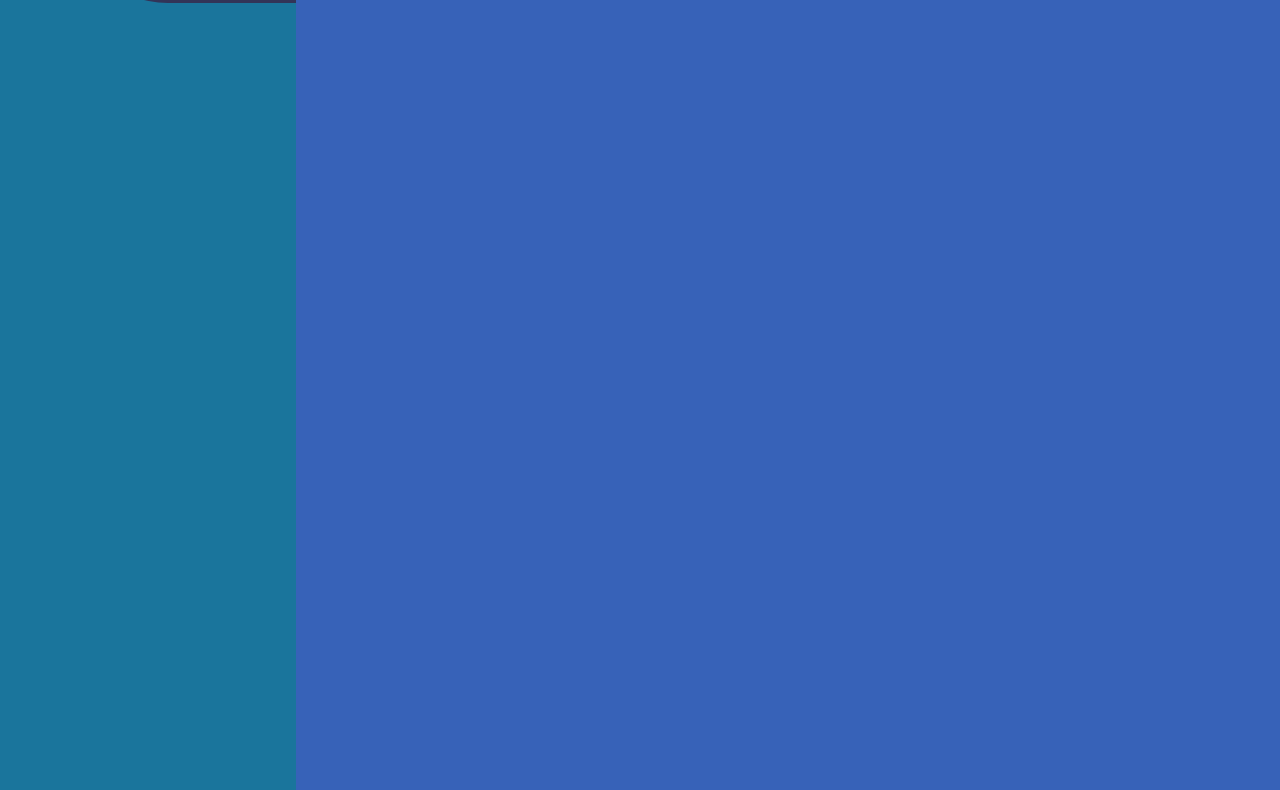
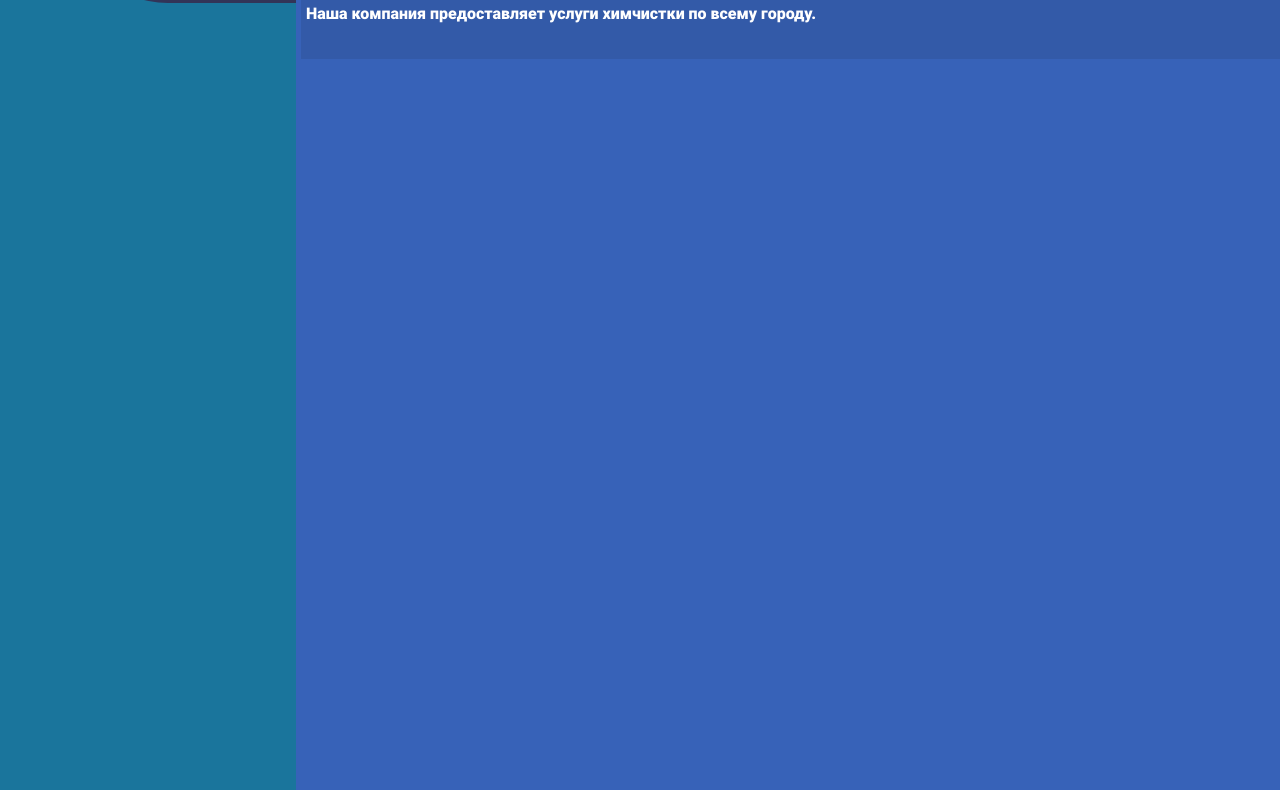
Before and after one commit to olvaesss/MyShopWebsite, a website: page HTML/index.html in a window 1280 px wide. Shown: the part 234-1024 px from the top of the page. Drawn offline with Linux system fonts and the light colour scheme.

Commit message:
Update 1.5.1
Just adding some styles and divs of main content at index page

```diff
--- a/CSS/MainStyles.css
+++ b/CSS/MainStyles.css
@@ -70,7 +70,7 @@ margin-left: 360px;
     width: 33%;
     margin-left: 40px;
 }
-.Container_1{
+.Container_1_footer{
     font-size: 20px;
     margin-top: 20px;
     width: 33%;
--- a/CSS/index.css
+++ b/CSS/index.css
@@ -29,4 +29,13 @@
     background-color:rgb(55, 98, 184);
     height: 1000px;
     width: 1000px;
+    padding: 5px 5px 5px 5px;
 }
+
+.Container_1{
+    padding: 5px 5px 5px 5px;
+    background-color:rgb(51, 90, 168);
+    text-align: left;
+    width: 990px;
+    height: 50px ;
+}
--- a/HTML/index.html
+++ b/HTML/index.html
@@ -21,7 +21,15 @@
                 </div>
             </div>
         </header>
-        <div class="Main_Content" align="center">
+        <div class="Main_Content">
+            <div class="Container_1">
+                <div class="Container_1_Text">
+                    <a>Наша компания предоставляет услуги химчистки по всему городу.</a>
+                </div>
+                <div class="Container_1_img">
+                    <img src="">
+                </div>
+            </div>
 
         </div>
     </body>
@@ -29,7 +37,7 @@
         <div class="div_footer_logo">
             <img class="logo_footer" src="../Resources/Logo.jpg">
         </div>
-        <div class="Container_1">
+        <div class="Container_1_footer">
             <a>Прейскурант</a>
             <a>Местонахождение</a>
             <a>Режим работы</a>
```
